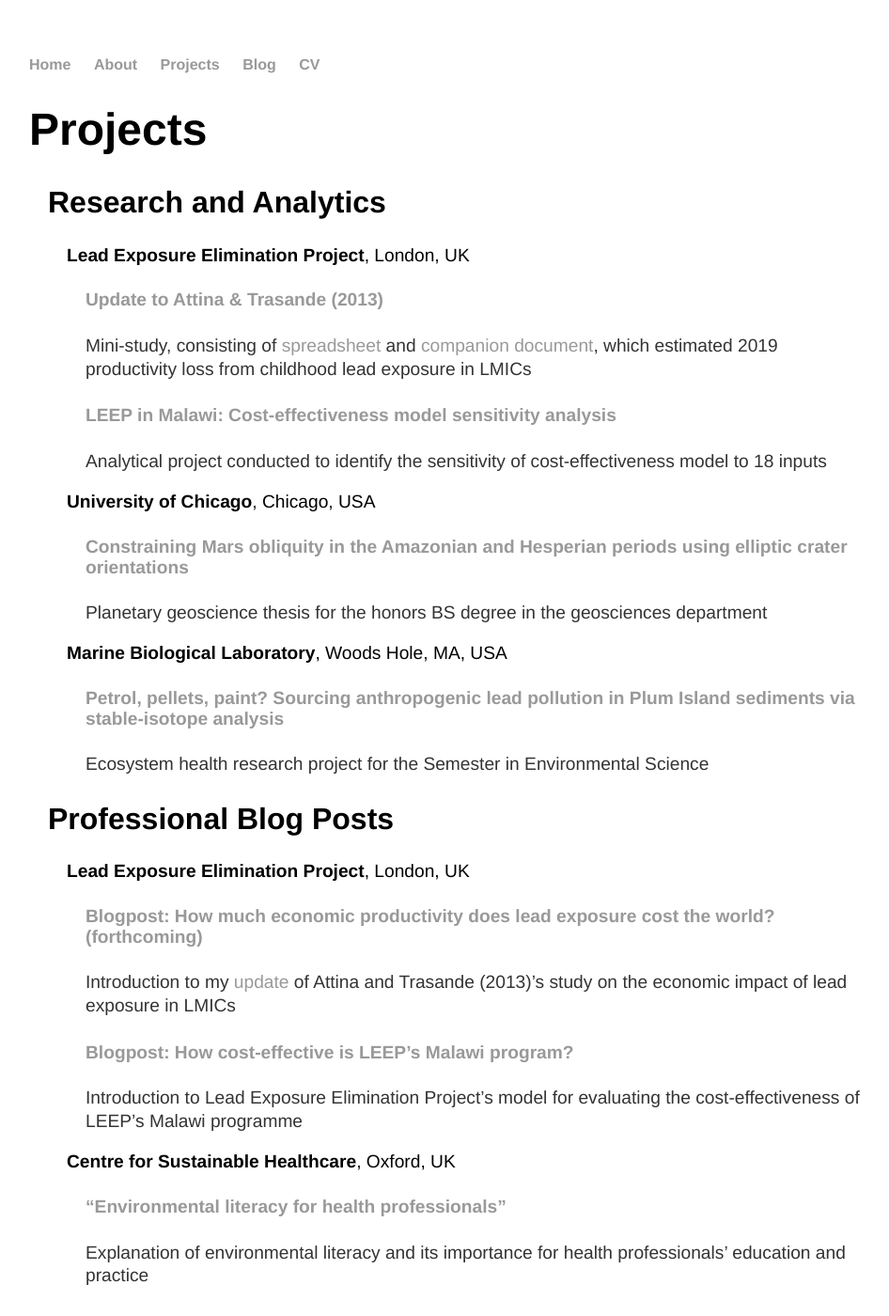
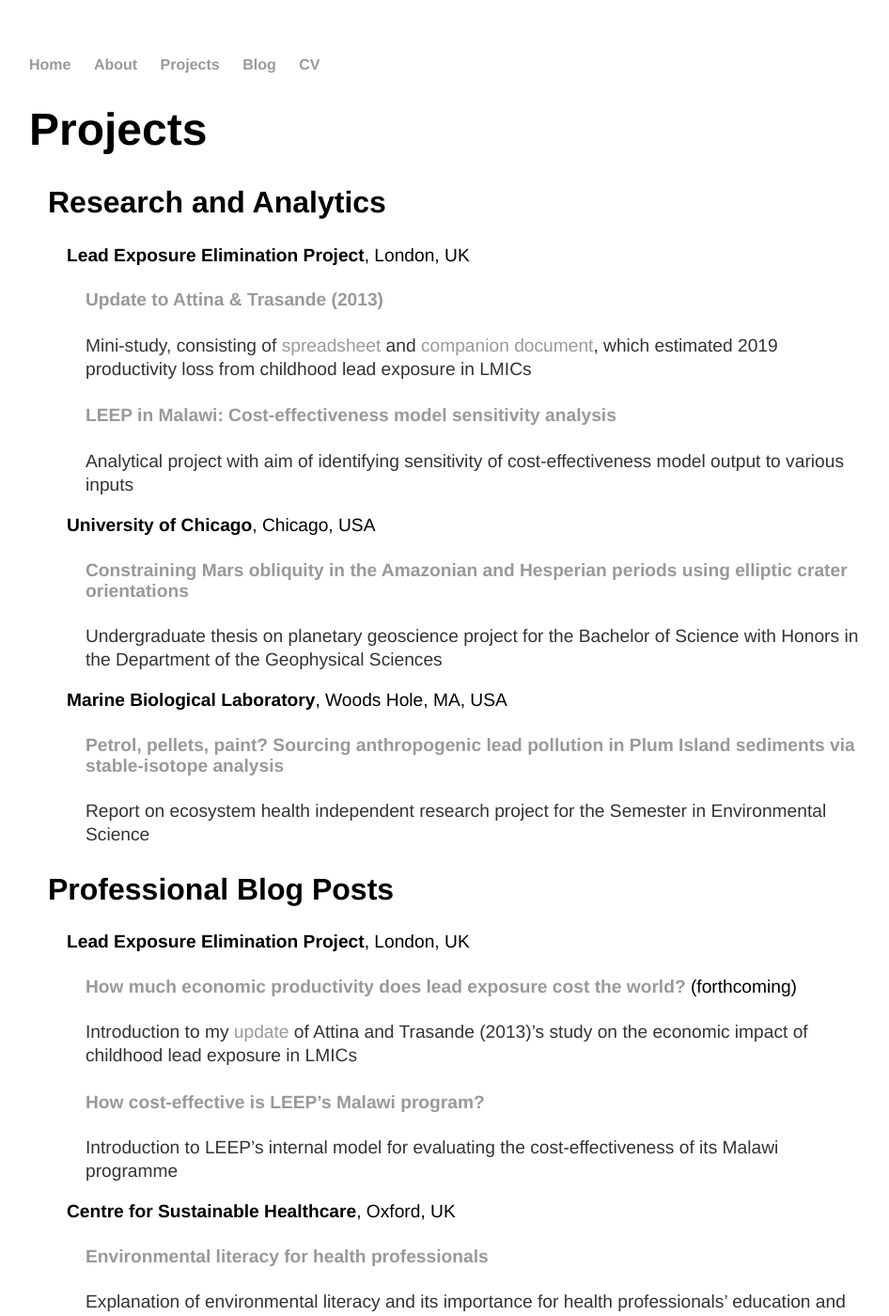
Before and after one commit to y-james-hu/y-james-hu.github.io, a Jekyll site: the page built from projects/index.html, in a window 1280 px wide and 1400 px high. Shown: the whole window at 94% size, without its empty margins (161-1107 px from the left). Built offline with Jekyll 4.4.1, drawn with Linux system fonts in a browser that asks for light colours; some of the changed text lies outside the part shown.

Commit message:
Update index.html

```diff
--- a/projects/index.html
+++ b/projects/index.html
@@ -12,31 +12,31 @@
       <p style="margin-left: 60px">Mini-study, consisting of <a href = "https://docs.google.com/spreadsheets/d/1oN_TgsWeoFN42BUKCOqsFYBwuOxj6R38pZg5dabc-ro/edit">spreadsheet</a> and <a href = "https://docs.google.com/document/d/1LI72TXg3t9o6dAc4DSt4SnHdtvDhJhZtBt65Uy-uzRA/edit">companion document</a>, which estimated 2019 productivity loss from childhood lead exposure in LMICs</p>
 
       <h4 style="margin-left: 60px"><a href = "https://docs.google.com/spreadsheets/d/1U2zACVqx7oGvMF7_BJeP5dbBAhpT6v0E1zLIDxdxOUA/edit?usp=sharing">LEEP in Malawi: Cost-effectiveness model sensitivity analysis</a></h4>
-      <p style="margin-left: 60px">Analytical project conducted to identify the sensitivity of cost-effectiveness model to 18 inputs</p>
+      <p style="margin-left: 60px">Analytical project with aim of identifying sensitivity of cost-effectiveness model output to various inputs</p>
 
     <h3 style="margin-left: 40px">University of Chicago<span style="font-weight:normal">, Chicago, USA</span></h3>
 
       <h4 style="margin-left: 60px"><a href = "https://www.academia.edu/78676788/Constraining_Mars_obliquity_in_the_Amazonian_and_Hesperian_periods_using_elliptic_crater_orientations">Constraining Mars obliquity in the Amazonian and Hesperian periods using elliptic crater orientations</a></h4>
-      <p style="margin-left: 60px">Planetary geoscience thesis for the honors BS degree in the geosciences department</p>
+      <p style="margin-left: 60px">Undergraduate thesis on planetary geoscience project for the Bachelor of Science with Honors in the Department of the Geophysical Sciences</p>
 
     <h3 style="margin-left: 40px">Marine Biological Laboratory<span style="font-weight:normal">, Woods Hole, MA, USA</span></h3>
 
       <h4 style="margin-left: 60px"><a href = "https://www.academia.edu/71562182/Petrol_pellets_paint_Sourcing_anthropogenic_lead_pollution_in_Plum_Island_sediments_via_stable_isotope_analysis">Petrol, pellets, paint? Sourcing anthropogenic lead pollution in Plum Island sediments via stable-isotope analysis</a></h4>
-      <p style="margin-left: 60px">Ecosystem health research project for the Semester in Environmental Science</p>
+      <p style="margin-left: 60px">Report on ecosystem health independent research project for the Semester in Environmental Science</p>
 
   <h2 style="margin-left: 20px">Professional Blog Posts</h2>
 
     <h3 style="margin-left: 40px">Lead Exposure Elimination Project<span style="font-weight:normal">, London, UK</span></p>
 
-      <h4 style="margin-left: 60px"><a href = "#">Blogpost: How much economic productivity does lead exposure cost the world? (forthcoming)</a></h4>
-      <p style="margin-left: 60px">Introduction to my <a href = "#update">update</a> of Attina and Trasande (2013)’s study on the economic impact of lead exposure in LMICs</p>
+      <h4 style="margin-left: 60px"><a href = "#">How much economic productivity does lead exposure cost the world?</a><span style="font-weight:normal"> (forthcoming)</span></h4>
+      <p style="margin-left: 60px">Introduction to my <a href = "#update">update</a> of Attina and Trasande (2013)’s study on the economic impact of childhood lead exposure in LMICs</p>
 
-      <h4 style="margin-left: 60px"><a href = "https://leadelimination.org/malawi_cost-effectiveness_intro/">Blogpost: How cost-effective is LEEP’s Malawi program?</a></h4>
-      <p style="margin-left: 60px">Introduction to Lead Exposure Elimination Project’s model for evaluating the cost-effectiveness of LEEP’s Malawi programme</p>
+      <h4 style="margin-left: 60px"><a href = "https://leadelimination.org/malawi_cost-effectiveness_intro/">How cost-effective is LEEP’s Malawi program?</a></h4>
+      <p style="margin-left: 60px">Introduction to LEEP’s internal model for evaluating the cost-effectiveness of its Malawi programme</p>
 
     <h3 style="margin-left: 40px">Centre for Sustainable Healthcare<span style="font-weight:normal">, Oxford, UK</span></p>
 
-      <h4 style="margin-left: 60px"><a href="https://sustainablehealthcare.org.uk/blog/environmental-literacy-health-professionals">“Environmental literacy for health professionals”</a></h4>
+      <h4 style="margin-left: 60px"><a href="https://sustainablehealthcare.org.uk/blog/environmental-literacy-health-professionals">Environmental literacy for health professionals</a></h4>
       <p style="margin-left: 60px">Explanation of environmental literacy and its importance for health professionals’ education and practice</p>
 
   <h2 style="margin-left: 20px">Other</h2>
@@ -59,4 +59,4 @@
     <h3 style="margin-left: 40px"><em>The Confucian</em> Magazine<span style="font-weight:normal">, Chengdu, China</span></p>
 
       <h4 style="margin-left: 60px"><a href = "https://drive.google.com/file/d/168CAySzIR9w_eM6OkbqTaDyydKuoHRqk/view">Issue 6</a></h4>
-      <p style="margin-left: 60px">Direction and editing of high school feature and literary magazine</p>
+      <p style="margin-left: 60px">Chief direction and editorial of high school feature and literary magazine</p>
```
